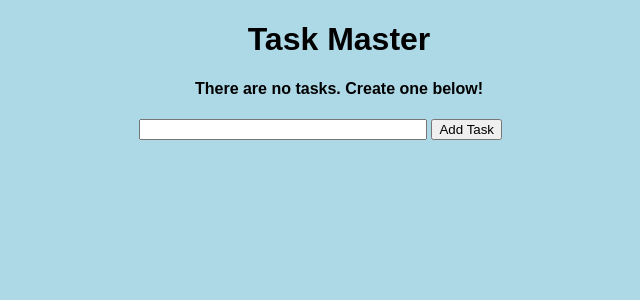
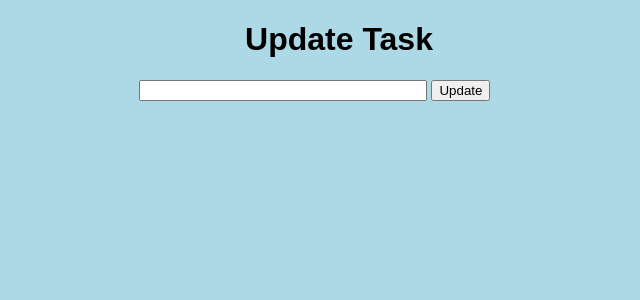
Before and after one commit to Meoleodeo/ToDoListApp, a Flask app: page /update/1 in a window 1280 px wide. Shown: the top 300 px of the page, without its empty margins (301-941 px from the left). Run offline with Flask 2, Linux system fonts and the light colour scheme; data comes from the database, SQL or seed files in the repository; both versions use the stored data as it was before the commit.

Commit message:
maybe end

```diff
--- a/templates/index.html
+++ b/templates/index.html
@@ -1,12 +1,12 @@
 {% extends 'base.html' %}
 
 {% block head %}
-<title>Task Master</title>
+<title>To Do List App</title>
 {% endblock %}
 
 {% block body %}
 <div class="content">
-    <h1 style="text-align: center">Task Master</h1>
+    <h1 style="text-align: center">List task to do:</h1>
     {% if tasks|length < 1 %}
     <h4 style="text-align: center">There are no tasks. Create one below!</h4>
     {% else %}
--- a/templates/update.html
+++ b/templates/update.html
@@ -1,39 +1,17 @@
 {% extends 'base.html' %}
 
 {% block head %}
-<title>Task Master</title>
+<title>To Do List App</title>
 {% endblock %}
 
 {% block body %}
 <div class="content">
-    <h1 style="text-align: center">Task Master</h1>
-    {% if tasks|length < 1 %}
-    <h4 style="text-align: center">There are no tasks. Create one below!</h4>
-    {% else %}
-    <table>
-        <tr>
-            <th>Task</th>
-            <th>Added</th>
-            <th>Actions</th>
-        </tr>
-        {% for task in tasks %}
-            <tr>
-                <td>{{ task.content }}</td>
-                <td>{{ task.date_created.date() }}</td>
-                <td>
-                    <a href="/delete/{{task.id}}">Delete</a>
-                    <br>
-                    <a href="/update/{{task.id}}">Update</a>
-                </td>
-            </tr>
-        {% endfor %}
-    </table>
-    {% endif %}
+    <h1 style="text-align: center">Update Task</h1>
 
     <div class="form">
-        <form action="/" method="POST">
-            <input type="text" name="content" id="content">
-            <input type="submit" value="Add Task">
+        <form action="/update/{{task.id}}" method="POST">
+            <input type="text" name="content" id="content" value="{{task.content}}">
+            <input type="submit" value="Update">
         </form>
     </div>
 </div>
```
Also changed, not shown: test.db.
